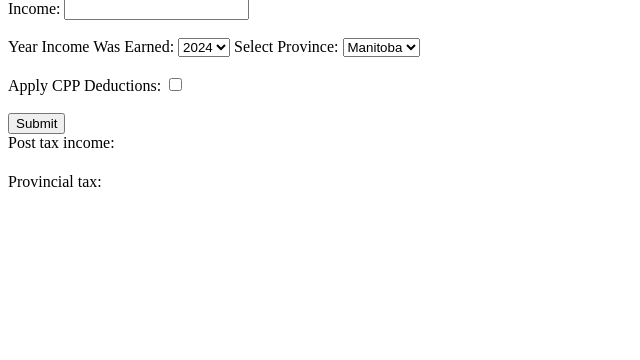
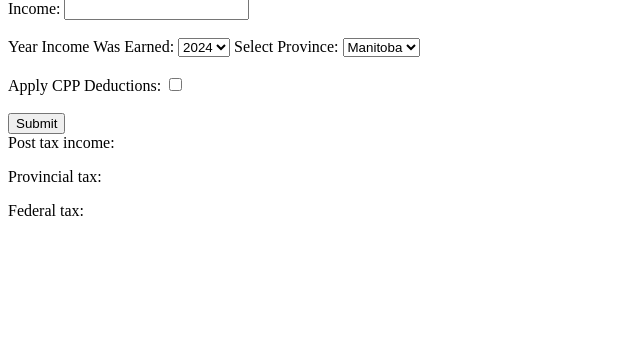
Before and after one commit to Adamboots/MoneyUtilityProject-Python, a Django app: page /calculator/ in a window 1280 px wide. Shown: the part 81-441 px from the top of the page, without its empty margins (0-640 px from the left). Run offline with Django 3.2, Linux system fonts and the light colour scheme; some libraries are stand-ins or nearby versions.

Commit message:
Added federal income tax to calculator using static data for the time being

```diff
--- a/MoneyUtilityProject/IncomeTaxCalculator/static/calculatorFormSubmission.js
+++ b/MoneyUtilityProject/IncomeTaxCalculator/static/calculatorForm.js
@@ -35,4 +35,5 @@ Function to update the page element with the results of the calculation
 function displayCalculatorResults(data){
     document.getElementById("postTaxIncome").innerHTML = data["post_tax_income"];
     document.getElementById("provincialTax").innerHTML = data["provincial_tax"];
+    document.getElementById("federalTax").innerHTML = data["federal_tax"];
 }
--- a/MoneyUtilityProject/IncomeTaxCalculator/templates/calculator.html
+++ b/MoneyUtilityProject/IncomeTaxCalculator/templates/calculator.html
@@ -3,7 +3,7 @@
 <!DOCTYPE html>
 <html lang="en">
 <script src="http://ajax.googleapis.com/ajax/libs/jquery/1.5/jquery.min.js"></script>
-<script src="{% static 'calculatorFormSubmission.js' %}"></script>
+<script src="{% static 'calculatorForm.js' %}"></script>
 <head>
     <meta charset="UTF-8">
     <meta name="viewport" content="width=device-width, initial-scale=1.0">
@@ -38,10 +38,13 @@
 
     <div>
         <label>Post tax income:</label>
-        <h4 id="postTaxIncome"></h4>
+        <p id="postTaxIncome"></p>
 
         <label>Provincial tax:</label>
-        <h4 id="provincialTax"></h4>
+        <p id="provincialTax"></p>
+
+        <label>Federal tax:</label>
+        <p id="federalTax"></p>
     </div>
 </body>
 </html>
--- a/MoneyUtilityProject/IncomeTaxCalculator/views.py
+++ b/MoneyUtilityProject/IncomeTaxCalculator/views.py
@@ -17,21 +17,28 @@ def calculate_income(request):
     province = request.POST.get('province', 0)
 
     provincial_tax = calculate_provincial_tax(income, year, province)
-    print(f"Provincial tax on  ${income} is ${provincial_tax}")
+    federal_tax = calculate_federal_tax(income, year)
 
-    final_income = income - provincial_tax
+    final_income = income - provincial_tax - federal_tax
     result = {
         "post_tax_income": final_income,
-        "provincial_tax": provincial_tax
+        "provincial_tax": provincial_tax,
+        "federal_tax": federal_tax
     }
 
-    print(f"Result: {result}")
     return HttpResponse(json.dumps(result))
 
-# Calculates and returns provincial tax on the provided income
 def calculate_provincial_tax(income, year, province):
+    provincial_tax_brackets = get_provincial_tax_brackets(year, province)
+    return calculate_tax(income, provincial_tax_brackets)
+
+def calculate_federal_tax(income, year):
+    federal_tax_brackets = get_federal_tax_brackets(year)
+    return calculate_tax(income, federal_tax_brackets)
+
+# Calculates and returns tax on the provided income
+def calculate_tax(income, tax_brackets):
     remainder = income
-    tax_brackets = get_provincial_tax_brackets(year, province)
     total_taxes = 0
 
     # Loop through all tax brackets that apply to the income
@@ -54,17 +61,24 @@ def calculate_provincial_tax(income, year, province):
 
     return total_taxes
 
-
-    # while remainder > 0:
-    #     income_to_tax = remainder
-    #     if income_to_tax > tax_bracket
-
 # Method to get provincial tax rate for the specified year
 # TODO: Make this call soon to be built tax brackets API to get data
 def get_provincial_tax_brackets(year, province):
-    tax_rate_2024 = {
+    manitoba_rate_2024 = {
         10.8: int(47000),
         12.75: int(53000),
         17.4: int(-1)
     }
+    return manitoba_rate_2024
+
+# Method to get federal tax rate for the specified year
+# TODO: Make this call soon to be built tax brackets API to get data
+def get_federal_tax_brackets(year):
+    tax_rate_2024 = {
+        15: int(55867),
+        20.5: int(55866),
+        26: int(61472),
+        29: int(73547),
+        33: int(-1)
+    }
     return tax_rate_2024
```
